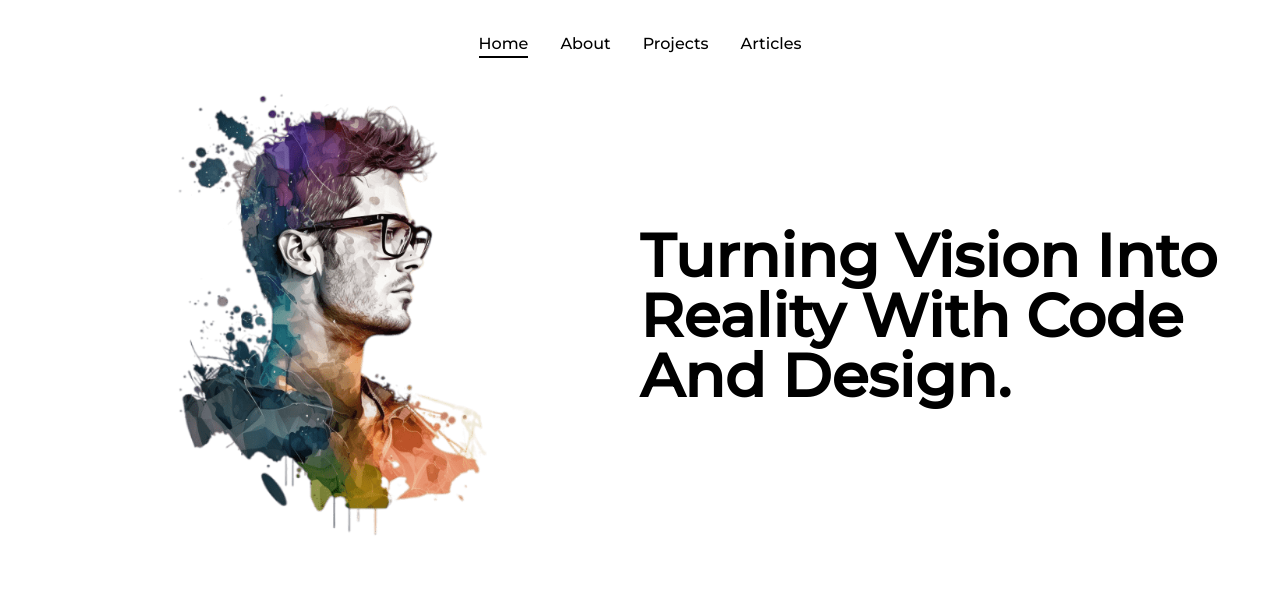
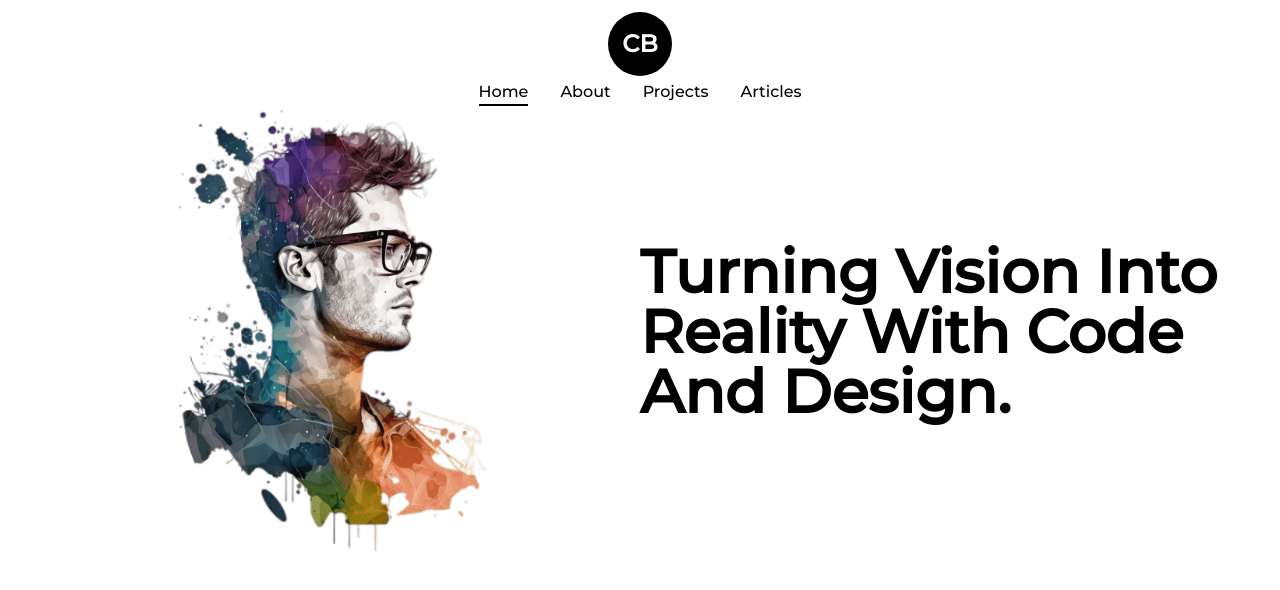
Before and after one commit to YM202c2100/tutorials, a Next.js app: page / in a window 1280 px wide. Shown: the top 590 px of the page. Built offline with nearby package versions, Linux system fonts and the light colour scheme.

Commit message:
[sytle] モバイル時のNavBarのレイアウト調整

```diff
--- a/app/components/NavBar.tsx
+++ b/app/components/NavBar.tsx
@@ -24,15 +24,15 @@ const CustomNavLink:React.FC<PropsCNL> = ({href,title})=>{
 
 const NavBar:React.FC = () =>{
   return (
-    <header className="flex justify-center items-center py-8">
+    <header className="flex flex-col justify-center items-center mt-20">
+      <Logo className="fixed top-3 left-1/2 -translate-x-1/2"/>
+
       <nav className="flex space-x-8">
         <CustomNavLink href="/" title="Home"/>
         <CustomNavLink href="/about" title="About"/>
         <CustomNavLink href="/projects" title="Projects"/>
         <CustomNavLink href="/articles" title="Articles"/>
       </nav>
-
-      {/* <Logo className=" left-1/2 top-2 translate-x-[-50%]"/> */}
 
       {/* <nav className="flex">
         <TwitterIcon className="w-6 mr-3"/>
```
